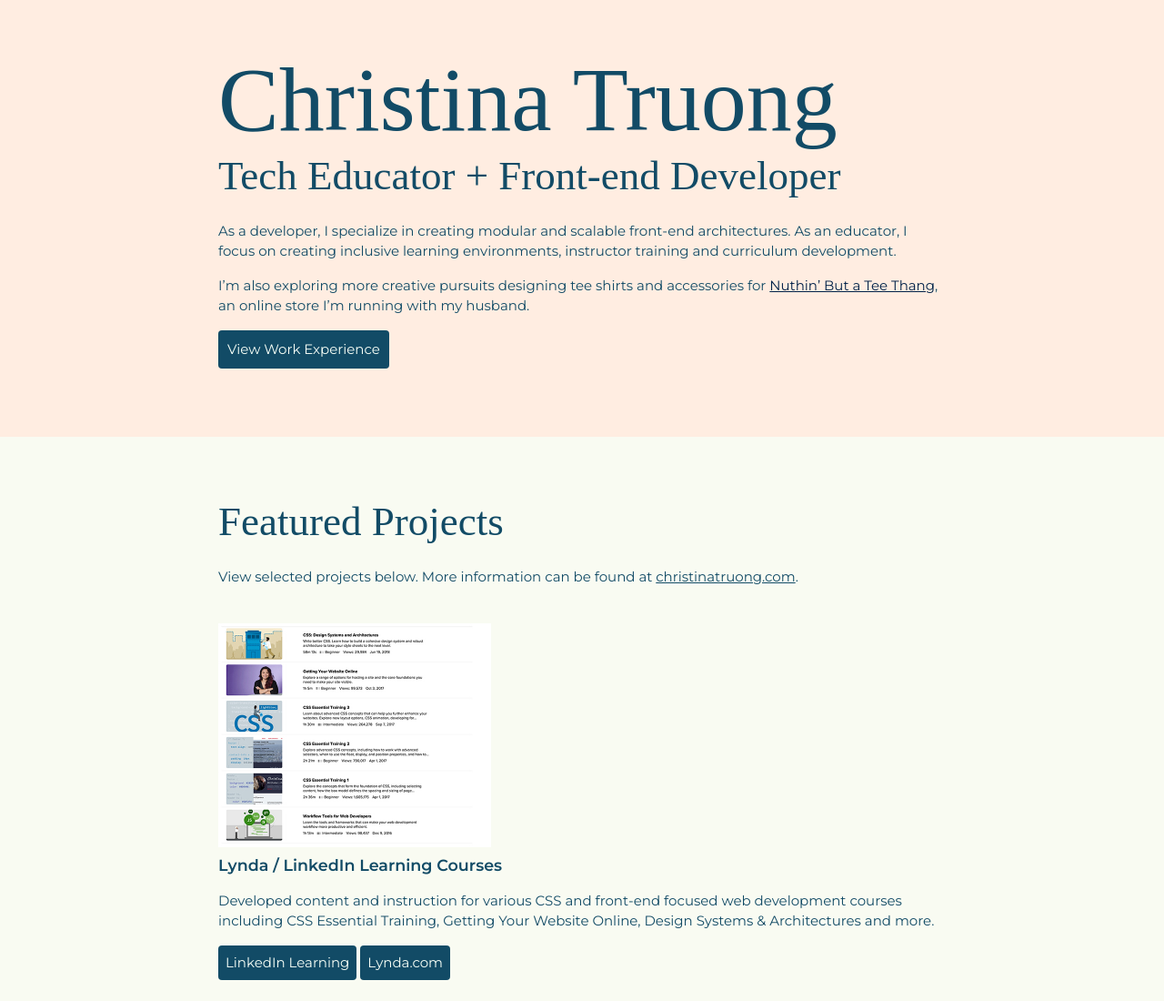
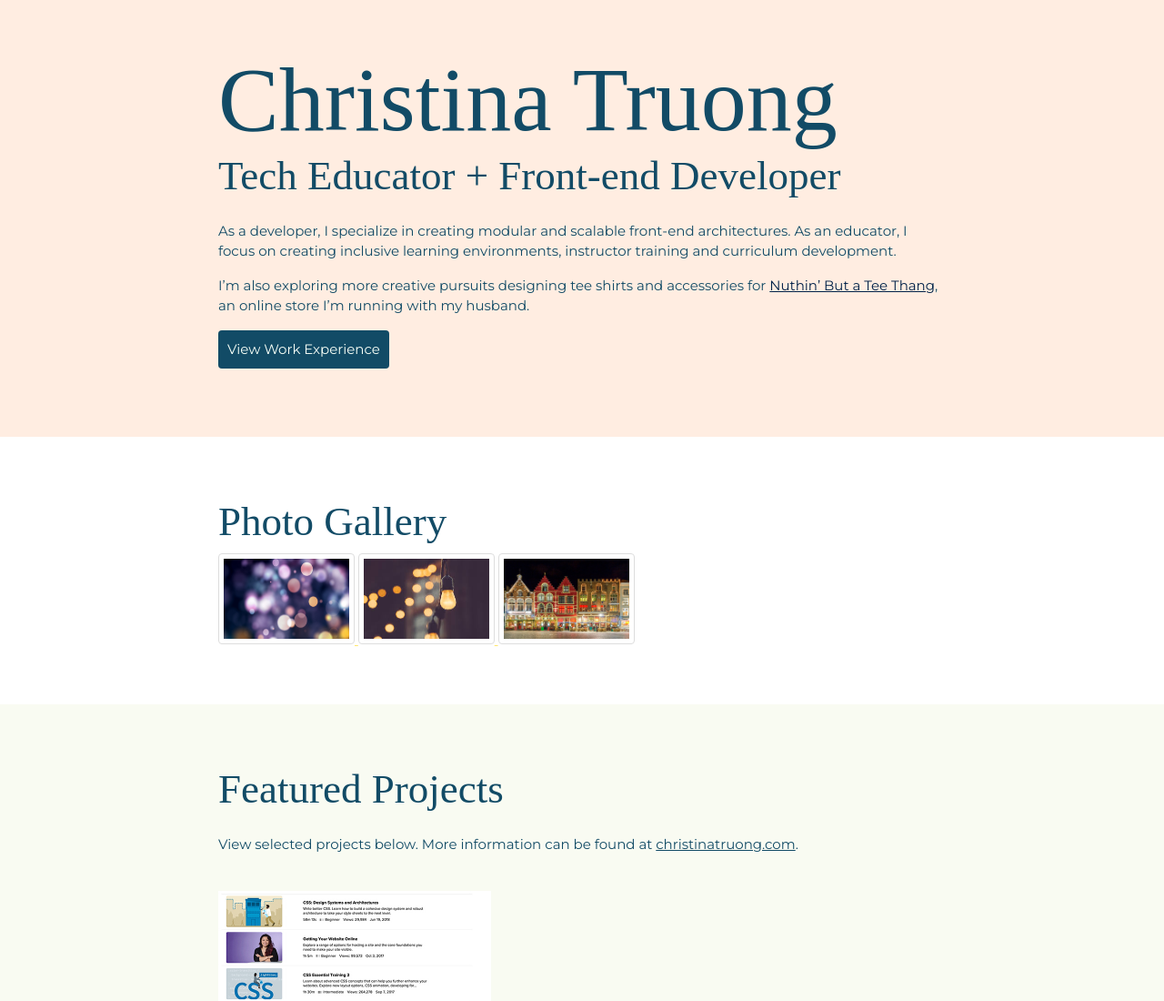
Before and after one commit to TheHagueUniversity/css-basic-challenge-umarilou, a plain HTML site: page Challenge2_CSS_Basics(1)/index.html in a window 1280 px wide. Shown: the top 1100 px of the page at 91% size. Drawn offline with Linux system fonts and the light colour scheme.

Commit message:
challenge 2 - 4
changes for 3. image gallery

```diff
--- a/Challenge2_CSS_Basics(1)/css/styles.css
+++ b/Challenge2_CSS_Basics(1)/css/styles.css
@@ -138,6 +138,32 @@ header {
   width: 60%;
 }
 
+/* Photo GALLERY
+---------------------------------------*/
+
+.photogallery{
+  font-family: 'Vidaloka', serif;
+  font-size: 15px;
+  color: #124B66;
+  font-weight: 400;
+  max-width: 800px;
+  width: 85%;
+  margin: 0 auto;
+  padding: 60px 0;
+
+}
+  .gallerypicture {
+    border: 1px solid #ddd; /* Gray border */
+    border-radius: 4px;  /* Rounded border */
+    padding: 5px; /* Some padding */
+    width: 150px; /* Set a small width */
+    height: 100px;
+  }
+
+  /* Add a hover effect (blue shadow) */
+  img:hover {
+    box-shadow: 0 0 2px 1px rgba(0, 140, 186, 0.5);
+  }
 
 /* Contact Info
 ------------------------------------*/
--- a/Challenge2_CSS_Basics(1)/index.html
+++ b/Challenge2_CSS_Basics(1)/index.html
@@ -22,6 +22,31 @@
 
 
       </header>
+
+      <!--************** PHOTO GALLERY ************** -->
+    <section>
+      <div class= "photogallery">
+        <h2> Photo Gallery </h2>
+      <body>
+
+        <a target="_blank" href="images/lights1.jpg">
+          <img class= "gallerypicture" src="images/lights1_small.jpg" alt="Lights">
+        </a>
+
+        <a target="_blank" href="images/lights2.jpg">
+          <img class= "gallerypicture" src="images/lights2.jpg" alt="Lights2">
+
+        </a>
+
+        <a target="_blank" href="images/lights3.jpg">
+          <img class= "gallerypicture" src="images/lights3_small.jpg" alt="Lights3">
+        </a>
+
+      </body>
+    </div>
+    </section>
+
+
 
       <!-- ************ PROJECTS / PORTFOLIO  ************** -->
       <section class="projects">
```
Also changed, not shown: Challenge2_CSS_Basics(1)/images/lights1.jpg (added), Challenge2_CSS_Basics(1)/images/lights1_small.jpg (added), Challenge2_CSS_Basics(1)/images/lights2.jpg (added), Challenge2_CSS_Basics(1)/images/lights3.jpg (added), Challenge2_CSS_Basics(1)/images/lights3_small.jpg (added), 3 other files.
